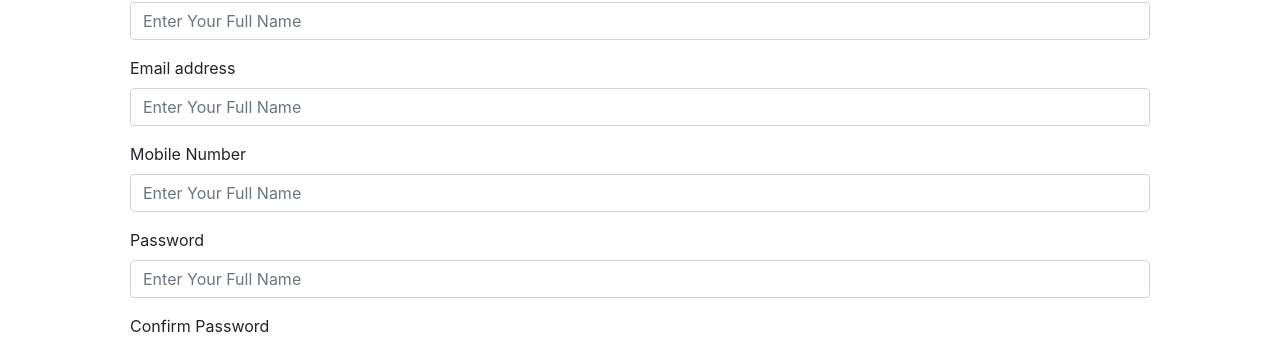
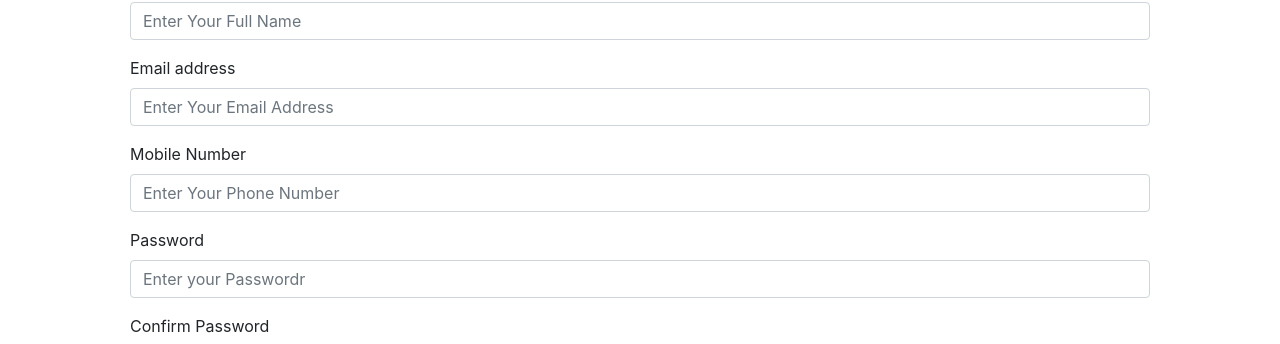
Before and after one commit to Nagendra234/Mern, a React (Create React App) app in the folder frontend/interface/: page /register in a window 1280 px wide. Shown: the part 116-460 px from the top of the page. Built offline with nearby package versions, Linux system fonts and the light colour scheme.

Commit message:
regisrer page updated

```diff
--- a/frontend/interface/src/components/Register.js
+++ b/frontend/interface/src/components/Register.js
@@ -1,25 +1,62 @@
 import React, { Component } from 'react'
 import './style.css'
 class Register extends Component {
+    constructor(props) {
+        super(props)
+
+        this.state = {
+            name: "",
+            email: "",
+            phone: "",
+            password: ""
+        }
+
+    }
+    changeName(event) {
+        this.setState({
+            name: event.target.value
+        })
+    }
+    changeName(event) {
+        this.setState({
+            name: event.target.value
+        })
+    }
+    changePhone(event) {
+        this.setState({
+            phone: event.target.value
+        })
+    }
+    changePassword(event) {
+        this.setState({
+            password: event.target.value
+        })
+    }
+
+
     render() {
         return (
             <div>
                 <form>
                     <div class="form-group">
                         <label for="fullName" className="label-name"> Full Name</label>
-                        <input type="text" className="form-control" placeholder="Enter Your Full Name" />
+                        <input type="text" className="form-control" onChange={this.changeName}
+                            placeholder="Enter Your Full Name" name="name" value={this.state.name} required />
                     </div>
                     <div class="form-group">
                         <label for="email" className="label-name">Email address</label>
-                        <input type="email" className="form-control" placeholder="Enter Your Full Name" />
+                        <input type="email" className="form-control" onChange={this.changeEmail}
+                            placeholder="Enter Your Email Address" name="email" value={this.state.email} required />
                     </div>
                     <div class="form-group">
                         <label for="mobileNumber" className="label-name">Mobile Number</label>
-                        <input type="text" className="form-control" placeholder="Enter Your Full Name" />
+                        <input type="text" className="form-control" onChange={this.changePhone}
+                            placeholder="Enter Your Phone Number" name="phone" value={this.state.phone} required />
                     </div>
                     <div class="form-group">
                         <label for="password" className="label-name">Password</label>
-                        <input type="password" className="form-control" placeholder="Enter Your Full Name" />
+                        <input type="password" className="form-control" onChange={this.changePassword}
+                            placeholder="Enter your Passwordr" name="password" value={this.state.password} required />
                     </div>
                     <div class="form-group">
                         <label for="confirmPass">Confirm Password</label>
```
